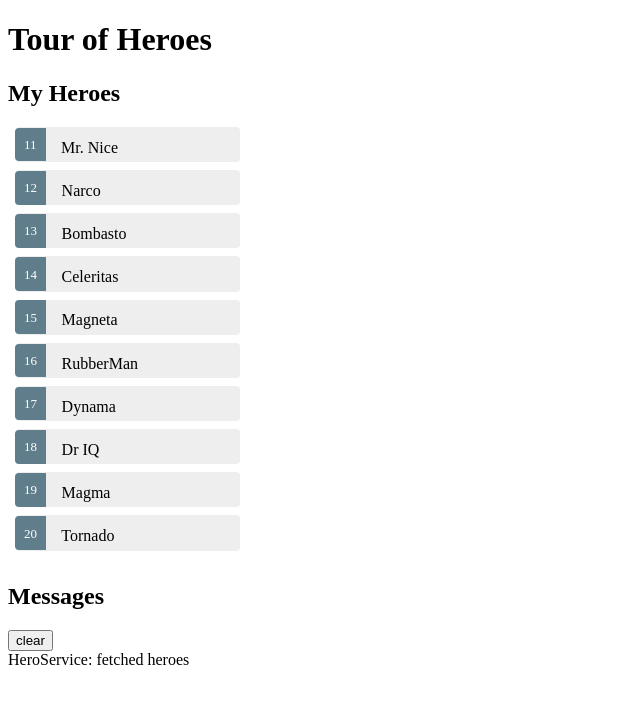
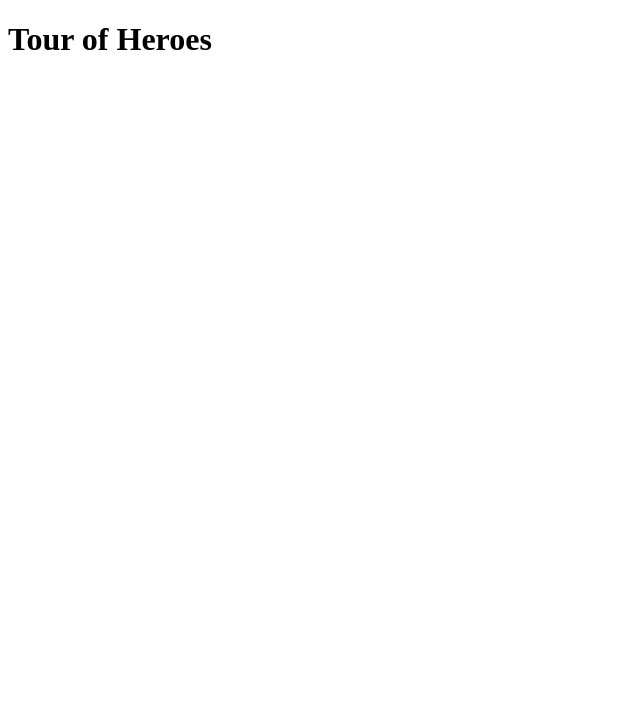
Before and after one commit to david2999999/Angular-6, an Angular app in the folder Angular-Project/: page / in a window 1280 px wide. Shown: the top 704 px of the page, without its empty margins (0-640 px from the left). Built offline with nearby package versions, Linux system fonts and the light colour scheme.

Commit message:
adding routing and router-outlet

```diff
--- a/Angular-Project/src/app/app.component.html
+++ b/Angular-Project/src/app/app.component.html
@@ -1,3 +1,3 @@
 <h1>{{ title }}</h1>
-<app-heroes></app-heroes>
+<router-outlet></router-outlet>
 <app-messages></app-messages>
--- a/Angular-Project/src/app/app.module.ts
+++ b/Angular-Project/src/app/app.module.ts
@@ -6,6 +6,7 @@ import { AppComponent } from './app.component';
 import { HeroesComponent } from './heroes/heroes.component';
 import { HeroDetailComponent } from './hero-detail/hero-detail.component';
 import { MessagesComponent } from './messages/messages.component';
+import { AppRoutingModule } from './/app-routing.module';
 
 @NgModule({
   declarations: [
@@ -16,7 +17,8 @@ import { MessagesComponent } from './messages/messages.component';
   ],
   imports: [
     BrowserModule,
-    FormsModule
+    FormsModule,
+    AppRoutingModule
   ],
   providers: [],
   bootstrap: [AppComponent]
```
Also changed, not shown: Angular-Project/src/app/app-routing.module.ts (added, +16 -0 lines).
